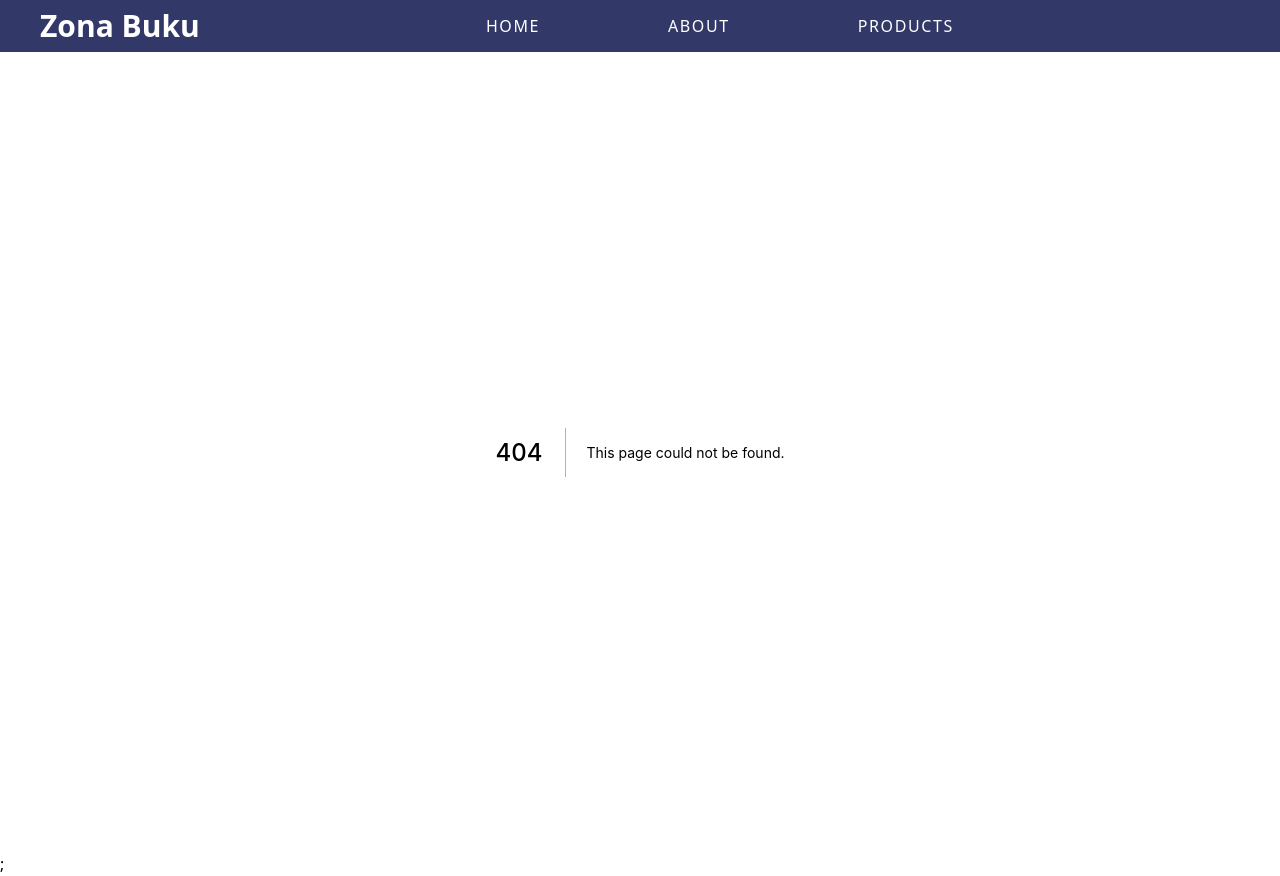
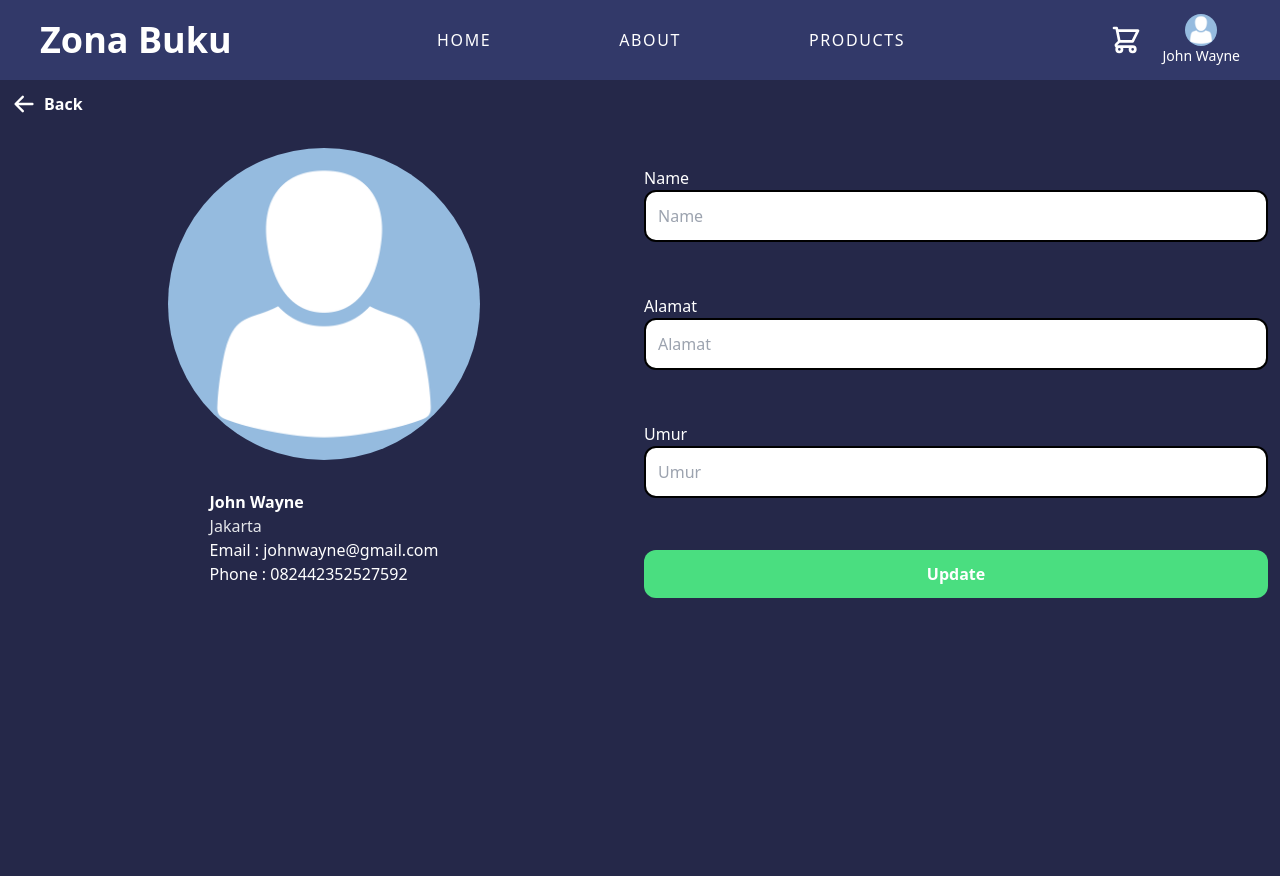
Before and after one commit to Adam-Yogi/next-onlinestore, a Next.js app: page /user/profile in a window 1280 px wide. Before the commit this address had no page. After the commit the page ends 800 px from the top, so only its background shows below. Built offline with nearby package versions, Linux system fonts and the light colour scheme.

Commit message:
adding login page, daftar page, profile update page, profile icon in navbar,but not functional yet

```diff
--- /dev/null
+++ b/components/LayoutNav.js
@@ -0,0 +1,22 @@
+import Nav from './Nav.js';
+import Head from 'next/head';
+
+const LayoutNav = (props) => {
+  return (
+    <div className="bg-[#252849]">
+      <Head>
+        <link rel="preconnect" href="https://fonts.googleapis.com" />
+        <link rel="preconnect" href="https://fonts.gstatic.com" crossorigin />
+        <link
+          href="https://fonts.googleapis.com/css2?family=Nunito&family=Roboto:wght@400;700&display=swap"
+          rel="stylesheet"
+        />
+      </Head>
+
+      <Nav user={props.user} />
+      {props.children}
+    </div>
+  );
+};
+
+export default LayoutNav;
--- a/components/Modals.js
+++ b/components/Modals.js
@@ -1,6 +1,6 @@
 import { ArrowRightIcon } from '@heroicons/react/solid';
 import Image from 'next/image';
-import Link from 'next/link';
+import { useRouter } from 'next/router';
 
 const Modals = ({
   isShown,
@@ -11,6 +11,7 @@ const Modals = ({
   dateAdded,
   imgUrl,
 }) => {
+  const router = useRouter();
   return isShown ? (
     <div className="p-4 fixed top-0 left-0 z-20 w-full h-full text-white bg-gray-800 bg-opacity-50 flex justify-center items-center backdrop-blur-sm">
       <div className="flex flex-col md:grid md:gap-4 md:grid-cols-2  gap-1 overflow-hidden border-white border-2 p-3 md:p-4 border-opacity-60 rounded-lg bg-[#252849] bg-opacity-90 backdrop-blur-lg">
@@ -33,11 +34,15 @@ const Modals = ({
             Date Added : {dateAdded}
           </p>
 
-          <Link href={`/details?id=${bookId}`}>
-            <button className="my-2 self-stretch bg-indigo-300 hover:bg-purple-200 hover:text-indigo-300 text-gray-300 flex items-center gap-2 justify-center p-2 bg-opacity-60 left-8 z-30 top-8 rounded-md hover:border-purple-100 border-gray-400 border-2 transition-colors ease-in-out duration-300">
-              Details <ArrowRightIcon className="w-8 h-8" />
-            </button>
-          </Link>
+          <button
+            onClick={async () => {
+              await router.replace(`/details?id=${bookId}`);
+              await router.reload();
+            }}
+            className="my-2 self-stretch bg-indigo-300 hover:bg-purple-200 hover:text-indigo-300 text-gray-300 flex items-center gap-2 justify-center p-2 bg-opacity-60 left-8 z-30 top-8 rounded-md hover:border-purple-100 border-gray-400 border-2 transition-colors ease-in-out duration-300"
+          >
+            Details <ArrowRightIcon className="w-8 h-8" />
+          </button>
         </div>
       </div>
     </div>
--- a/components/Nav.js
+++ b/components/Nav.js
@@ -1,18 +1,45 @@
 import Link from 'next/link';
+import Image from 'next/image';
+import { useRouter } from 'next/router';
+import userAvatar from '../public/images/user.webp';
+import { ShoppingCartIcon } from '@heroicons/react/outline';
 
-const Nav = () => {
+const Nav = ({ user }) => {
+  const router = useRouter();
   return (
     <nav>
-      <div className="flex flex-col gap-4 lg:gap-0 lg:flex-row bg-[#323969] text-white justify-between items-center px-3 py-2 sm:px-10 ">
+      <div className="grid grid-rows-2 grid-cols-2 lg:flex lg:gap-0 bg-[#323969] text-white lg:justify-between items-center lg:items-center px-3 py-4 sm:px-10 ">
         <Link href="/">
-          <h1 className="text-3xl font-bold cursor-pointer">Zona Buku</h1>
+          <h1 className="text-4xl font-bold cursor-pointer">Zona Buku</h1>
         </Link>
 
-        <div className="flex space-x-10 sm:space-x-32 items-center grow justify-center tracking-widest ">
+        <div className="row-start-2 col-span-2 flex space-x-10 sm:space-x-32 items-center grow justify-center tracking-widest ">
           <Link href="/">HOME</Link>
           <p>ABOUT</p>
           <p>PRODUCTS</p>
         </div>
+        <div className="place-self-end h-12 flex items-center space-x-5">
+          <ShoppingCartIcon className="h-8 w-8" />
+
+          <div
+            onClick={() => {
+              router.push('/user/profile');
+            }}
+            className="flex flex-col cursor-pointer items-center"
+          >
+            <div className=" w-8 h-8 rounded-full overflow-hidden">
+              <Image
+                src={userAvatar}
+                objectFit="cover"
+                objectPosition="center"
+                width={50}
+                height={50}
+              />
+            </div>
+            <p className="text-sm"> John Wayne</p>
+          </div>
+        </div>
+
         {/* <div className="h-10 w-10 bg-black rounded-full"></div> */}
       </div>
     </nav>
--- a/pages/_app.js
+++ b/pages/_app.js
@@ -1,20 +1,9 @@
 import '../styles/globals.css';
-import Nav from '../components/Nav';
-import Head from 'next/head';
 
 function MyApp({ Component, pageProps }) {
   return (
     <>
-      <Head>
-        <link rel="preconnect" href="https://fonts.googleapis.com" />
-        <link rel="preconnect" href="https://fonts.gstatic.com" crossorigin />
-        <link
-          href="https://fonts.googleapis.com/css2?family=Nunito&family=Roboto:wght@400;700&display=swap"
-          rel="stylesheet"
-        />
-      </Head>
-      <Nav />
-      <Component {...pageProps} />;
+      <Component {...pageProps} />
     </>
   );
 }
--- /dev/null
+++ b/pages/daftar.js
@@ -0,0 +1,57 @@
+import Link from 'next/link';
+
+const daftar = () => {
+  return (
+    <div className="h-screen w-screen bg-gradient-to-b from-pink-200 to-pink-500 flex flex-col items-center justify-center">
+      <h1 className="text-5xl font-extrabold text-white font-roboto pb-2">
+        Zona Buku
+      </h1>
+      <div className='border-indigo-400 border-2 rounded-xl w-6/12 md:py-6 md:w-4/12 flex flex-col items-center gap-5 px-3 py-5 bg-white shadow-2xl"'>
+        <h2 className="text-indigo-800 row-span-1 font-bold text-2xl md:text-4xl">
+          Daftar
+        </h2>
+        <form className="row-span-3 md:w-8/12 grid grid-rows-3 gap-3 md:gap-5">
+          <div className="flex justify-center flex-col">
+            <label htmlFor="username">Username</label>
+            <input
+              type="text"
+              placeholder="Enter Username"
+              name="username"
+              className="border-black w-100 border-2 rounded-xl p-1"
+              required
+            />
+          </div>
+          <div className="flex justify-center flex-col">
+            <label htmlFor="email">E-mail</label>
+            <input
+              type="email"
+              placeholder="Enter Email"
+              name="email"
+              className="border-black w-100 border-2 rounded-xl p-1"
+              required
+            />
+          </div>
+          <div className="flex justify-center flex-col">
+            <label htmlFor="password">Password</label>
+            <input
+              type="password"
+              placeholder="Enter Password"
+              name="password"
+              className="border-black w-100 border-2 rounded-xl p-1"
+              required
+            />
+          </div>
+
+          <button className="p-3 self-center w-100 bg-indigo-800 rounded-xl text-white font-bold">
+            Daftar
+          </button>
+          <Link className="" href="/login">
+            <button>Login</button>
+          </Link>
+        </form>
+      </div>
+    </div>
+  );
+};
+
+export default daftar;
--- a/pages/details.js
+++ b/pages/details.js
@@ -2,12 +2,14 @@ import { useRouter } from 'next/router';
 
 import Image from 'next/image';
 import MiniThumbnail from '../components/MiniThumbnail';
+import LayoutNav from '../components/LayoutNav';
 
 const Details = (props) => {
   const otherBooksData = props.resOther;
   const bookDetails = props.resDetail[0];
 
   return (
+    <LayoutNav user>
       <div className="p-4 md:grid md:grid-cols-2 row-span-2 md:gap-2 lg:gap-4 items-center">
         <div className="rounded-lg shadow-xl overflow-hidden ">
           <Image
@@ -24,10 +26,14 @@ const Details = (props) => {
             <h1 className="text-3xl md:text-6xl font-bold text-yellow-200">
               {bookDetails[1]}
             </h1>
-          <p className="text-sm text-gray-300">Date Added : {bookDetails[6]}</p>
+            <p className="text-sm text-gray-300">
+              Date Added : {bookDetails[6]}
+            </p>
           </div>
           <div className="">
-          <p className="text-sm md:text-md lg:text-xl">{bookDetails[2]}</p>
+            <p className="text-sm md:text-md overflow-scroll max-h-60 scrollbar-hide lg:text-xl">
+              {bookDetails[2]}
+            </p>
           </div>
           <div>
             <p>Harga: </p>
@@ -56,6 +62,7 @@ const Details = (props) => {
           ))}
         </div>
       </div>
+    </LayoutNav>
   );
 };
 
--- a/pages/index.js
+++ b/pages/index.js
@@ -1,10 +1,11 @@
 import Container from '../components/Container';
 import Thumbnail from '../components/Thumbnail';
+import LayoutNav from '../components/LayoutNav';
 
 export default function Home(props) {
   const booksData = props.request;
   return (
-    <div>
+    <LayoutNav user>
       <Container>
         {booksData.map((book) => (
           <Thumbnail
@@ -18,7 +19,7 @@ export default function Home(props) {
           />
         ))}
       </Container>
-    </div>
+    </LayoutNav>
   );
 }
 
@@ -26,5 +27,6 @@ export async function getServerSideProps(context) {
   const request = await fetch('http://localhost:5000/books').then((res) =>
     res.json()
   );
+  console.log(request);
   return { props: { request } };
 }
--- /dev/null
+++ b/pages/login.js
@@ -0,0 +1,48 @@
+import Link from 'next/link';
+import React from 'react';
+
+const login = () => {
+  return (
+    <div className="h-screen w-screen bg-gradient-to-b from-pink-200 to-pink-500 flex flex-col items-center justify-center">
+      <h1 className="text-5xl font-extrabold text-white font-roboto pb-2">
+        Zona Buku
+      </h1>
+      <div className='border-indigo-400 border-2 rounded-xl w-6/12 md:py-6 md:w-4/12 flex flex-col items-center gap-5 px-3 py-5 bg-white shadow-2xl"'>
+        <h2 className="text-indigo-800 row-span-1 font-bold text-2xl md:text-4xl">
+          Login
+        </h2>
+        <form className="row-span-3 md:w-8/12 grid grid-rows-3 gap-3 md:gap-5">
+          <div className="flex justify-center flex-col">
+            <label htmlFor="username">Username</label>
+            <input
+              type="text"
+              placeholder="Enter Username"
+              name="username"
+              className="border-black w-100 border-2 rounded-xl p-1"
+              required
+            />
+          </div>
+          <div className="flex justify-center flex-col">
+            <label htmlFor="password">Password</label>
+            <input
+              type="password"
+              placeholder="Enter Password"
+              name="password"
+              className="border-black w-100 border-2 rounded-xl p-1"
+              required
+            />
+          </div>
+
+          <button className="bg-indigo-800 rounded-xl text-white font-bold">
+            Masuk
+          </button>
+          <Link className="" href="/daftar">
+            <button>Daftar</button>
+          </Link>
+        </form>
+      </div>
+    </div>
+  );
+};
+
+export default login;
--- /dev/null
+++ b/pages/loginfailed.js
@@ -0,0 +1,18 @@
+import Link from 'next/link';
+import { RefreshIcon } from '@heroicons/react/solid';
+
+const loginfailed = () => {
+  return (
+    <div className="h-screen w-screen bg-[#252849] flex flex-col gap-2 text-white items-center justify-center">
+      <h1 className="text-red-200 font-bold text-2xl">Login Gagal</h1>
+      <p>Password atau Username yang anda masukkan salah</p>
+      <Link href="/login">
+        <button className="flex gap-2 items-center rounded-lg border-2 border-red-200 p-2 hover:border-white">
+          Coba Lagi <RefreshIcon className="w-6 h-6" />
+        </button>
+      </Link>
+    </div>
+  );
+};
+
+export default loginfailed;
--- /dev/null
+++ b/pages/user/profile.js
@@ -0,0 +1,85 @@
+import Image from 'next/image';
+import LayoutNav from '../../components/LayoutNav';
+import userAvatar from '../../public/images/user.webp';
+import Link from 'next/link';
+import { useRouter } from 'next/router';
+import { ArrowLeftIcon } from '@heroicons/react/solid';
+
+const profile = () => {
+  const router = useRouter();
+  return (
+    <LayoutNav>
+      <button
+        onClick={() => {
+          router.back();
+        }}
+        className="text-white flex gap-2 items-center font-bold p-3"
+      >
+        <ArrowLeftIcon className="w-6 h-6" />
+        Back
+      </button>
+
+      <div className="text-white p-3 py-5 md:grid md:grid-cols-2 md:gap-2">
+        <div className="grid grid-cols-2 md:grid-rows-3 md:grid-cols-1 items-center justify-center">
+          <div className="place-self-center md:row-span-2 w-11/12 md:w-6/12 rounded-full overflow-hidden">
+            <Image
+              src={userAvatar}
+              height={200}
+              layout="responsive"
+              width={200}
+            />
+          </div>
+          <div
+            className="md:place-self-center
+           flex flex-col p-4 md:p-2"
+          >
+            <p className="font-bold">John Wayne</p>
+            <p className="text-gray-200">Jakarta</p>
+            <p>Email : johnwayne@gmail.com</p>
+            <p>Phone : 082442352527592</p>
+          </div>
+        </div>
+        <form
+          method="put"
+          className="flex flex-col md:justify-around space-y-4"
+        >
+          <div className="flex justify-center flex-col">
+            <label htmlFor="name">Name</label>
+            <input
+              type="text"
+              placeholder="Name"
+              name="name"
+              className="border-black w-100 border-2 rounded-xl p-3"
+            />
+          </div>
+          <div className="flex justify-center flex-col">
+            <label htmlFor="alamat">Alamat</label>
+            <input
+              type="text"
+              placeholder="Alamat"
+              name="alamat"
+              className="border-black w-100 border-2 rounded-xl p-3"
+            />
+          </div>
+          <div className="flex justify-center flex-col">
+            <label htmlFor="umur">Umur</label>
+            <input
+              type="text"
+              placeholder="Umur"
+              name="umur"
+              className="border-black w-100 border-2 rounded-xl p-3"
+            />
+          </div>
+          <button
+            tyoe="submit"
+            className="bg-green-400 rounded-xl p-3 text-white font-bold"
+          >
+            Update
+          </button>
+        </form>
+      </div>
+    </LayoutNav>
+  );
+};
+
+export default profile;
```
Also changed, not shown: public/images/user.webp (added). Lines whose indentation alone changed are shown as unchanged.
